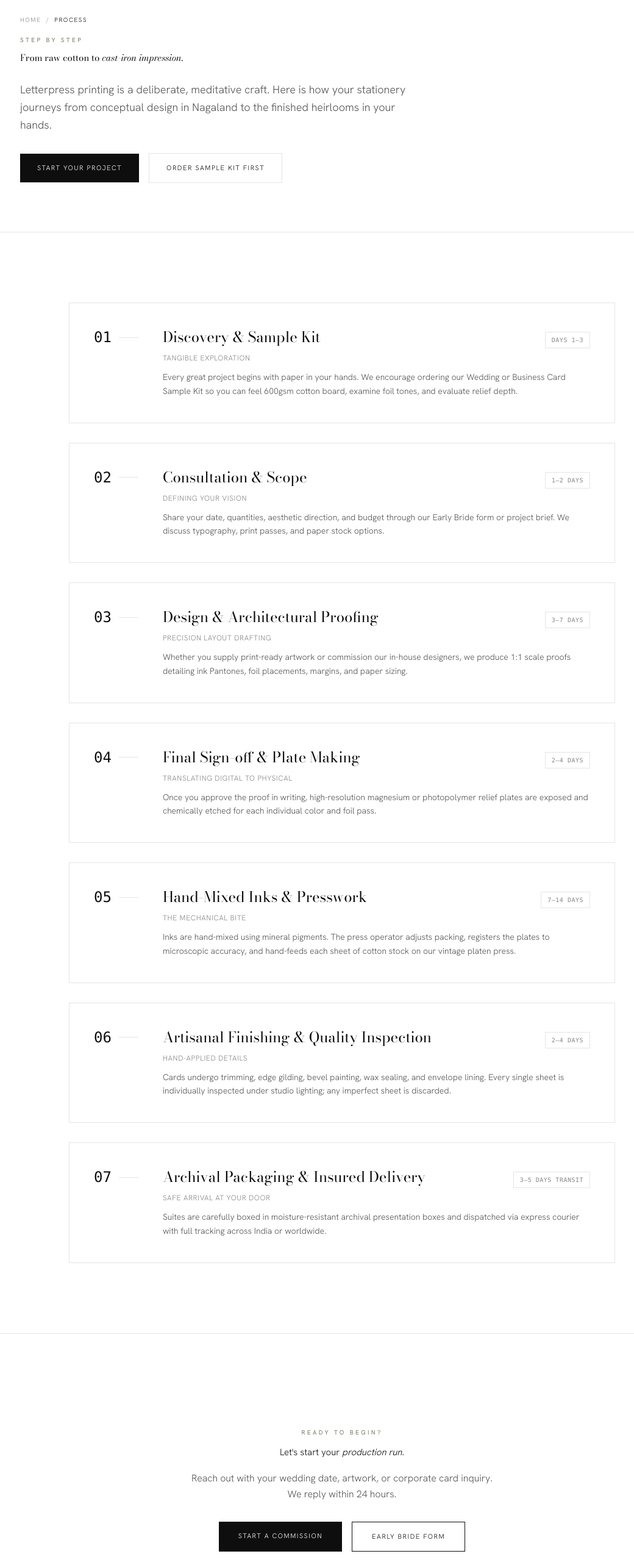
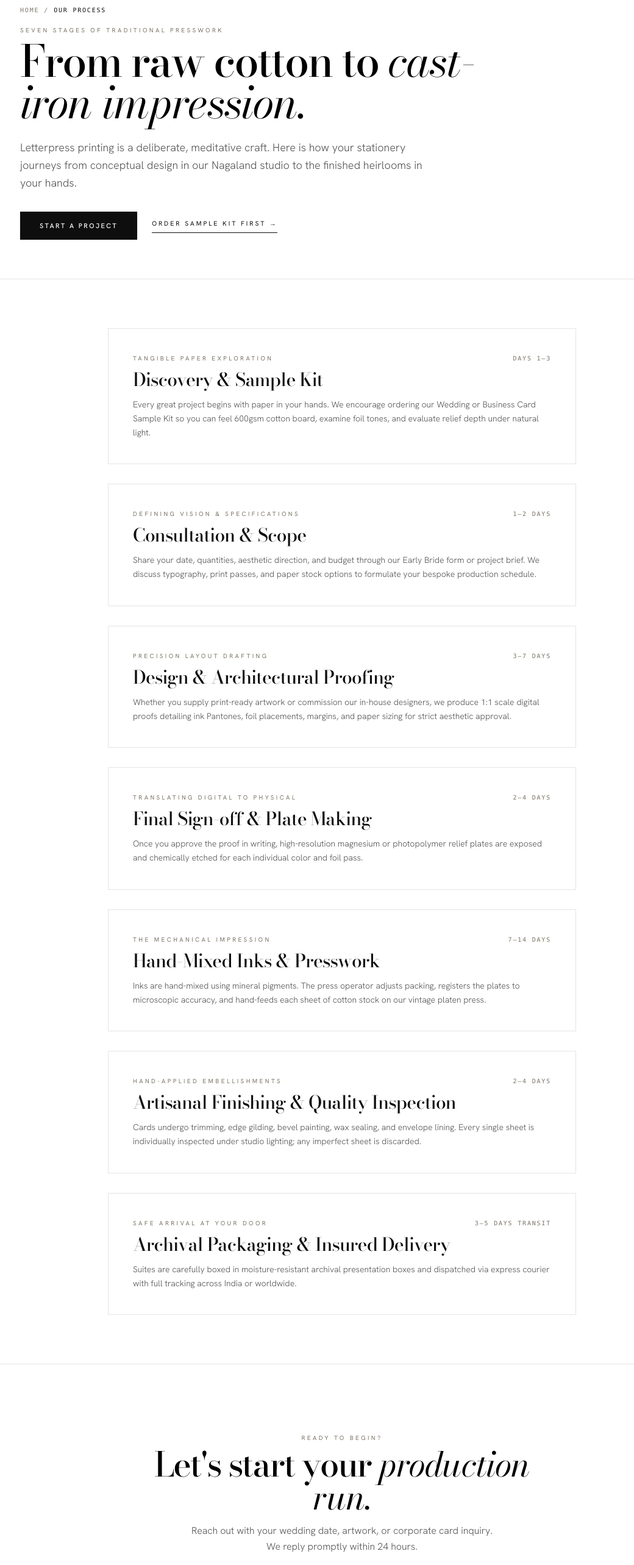
Before and after one commit to khiasu/FamousLetterPress, a Next.js app: page /process in a window 1280 px wide. Shown: the part 120-2686 px from the top of the page at 61% size, without its empty margins (79-1119 px from the left). Built offline with nearby package versions, Linux system fonts and the light colour scheme.

Commit message:
feat: restyle /process page with editorial typography, minimal timeline chips, and unified button styles

```diff
--- a/src/app/process/page.tsx
+++ b/src/app/process/page.tsx
@@ -10,51 +10,44 @@ export const metadata: Metadata = {
 
 const fullProcessSteps = [
   {
-    step: "01",
     title: "Discovery & Sample Kit",
-    subtitle: "Tangible exploration",
-    desc: "Every great project begins with paper in your hands. We encourage ordering our Wedding or Business Card Sample Kit so you can feel 600gsm cotton board, examine foil tones, and evaluate relief depth.",
+    subtitle: "Tangible Paper Exploration",
+    desc: "Every great project begins with paper in your hands. We encourage ordering our Wedding or Business Card Sample Kit so you can feel 600gsm cotton board, examine foil tones, and evaluate relief depth under natural light.",
     timeline: "Days 1–3",
   },
   {
-    step: "02",
     title: "Consultation & Scope",
-    subtitle: "Defining your vision",
-    desc: "Share your date, quantities, aesthetic direction, and budget through our Early Bride form or project brief. We discuss typography, print passes, and paper stock options.",
+    subtitle: "Defining Vision & Specifications",
+    desc: "Share your date, quantities, aesthetic direction, and budget through our Early Bride form or project brief. We discuss typography, print passes, and paper stock options to formulate your bespoke production schedule.",
     timeline: "1–2 Days",
   },
   {
-    step: "03",
     title: "Design & Architectural Proofing",
-    subtitle: "Precision layout drafting",
-    desc: "Whether you supply print-ready artwork or commission our in-house designers, we produce 1:1 scale proofs detailing ink Pantones, foil placements, margins, and paper sizing.",
+    subtitle: "Precision Layout Drafting",
+    desc: "Whether you supply print-ready artwork or commission our in-house designers, we produce 1:1 scale digital proofs detailing ink Pantones, foil placements, margins, and paper sizing for strict aesthetic approval.",
     timeline: "3–7 Days",
   },
   {
-    step: "04",
     title: "Final Sign-off & Plate Making",
-    subtitle: "Translating digital to physical",
+    subtitle: "Translating Digital to Physical",
     desc: "Once you approve the proof in writing, high-resolution magnesium or photopolymer relief plates are exposed and chemically etched for each individual color and foil pass.",
     timeline: "2–4 Days",
   },
   {
-    step: "05",
     title: "Hand-Mixed Inks & Presswork",
-    subtitle: "The mechanical bite",
+    subtitle: "The Mechanical Impression",
     desc: "Inks are hand-mixed using mineral pigments. The press operator adjusts packing, registers the plates to microscopic accuracy, and hand-feeds each sheet of cotton stock on our vintage platen press.",
     timeline: "7–14 Days",
   },
   {
-    step: "06",
     title: "Artisanal Finishing & Quality Inspection",
-    subtitle: "Hand-applied details",
+    subtitle: "Hand-Applied Embellishments",
     desc: "Cards undergo trimming, edge gilding, bevel painting, wax sealing, and envelope lining. Every single sheet is individually inspected under studio lighting; any imperfect sheet is discarded.",
     timeline: "2–4 Days",
   },
   {
-    step: "07",
     title: "Archival Packaging & Insured Delivery",
-    subtitle: "Safe arrival at your door",
+    subtitle: "Safe Arrival at Your Door",
     desc: "Suites are carefully boxed in moisture-resistant archival presentation boxes and dispatched via express courier with full tracking across India or worldwide.",
     timeline: "3–5 Days transit",
   },
@@ -62,37 +55,36 @@ const fullProcessSteps = [
 
 export default function ProcessPage() {
   return (
-    <div className="bg-white min-h-screen">
+    <div className="bg-white min-h-screen text-black select-none">
       {/* ── Header ── */}
-      <section className="pt-28 pb-14 md:pt-36 md:pb-20 border-b border-[#E5E5E5]">
+      <section className="pt-24 pb-12 md:pt-32 md:pb-16 border-b border-[#E5E5E5]">
         <div className="container-wide">
           <Reveal>
             <div className="max-w-3xl">
-              <div className="flex items-center gap-2 mb-4 text-[10px] tracking-[0.16em] uppercase text-[#888888] font-sans">
+              <div className="flex items-center gap-2 mb-4 text-[10px] tracking-[0.18em] uppercase text-[#7b7566] font-mono">
                 <Link href="/" className="hover:text-black transition-colors">Home</Link>
                 <span>/</span>
-                <span className="text-black">Process</span>
+                <span className="text-black font-medium">Our Process</span>
               </div>
-              <p className="eyebrow mb-2">Step by Step</p>
-              <h1 className="text-black mt-2 mb-6 font-serif">
-                From raw cotton to{" "}
-                <em className="font-light">cast-iron impression.</em>
+              <p className="k mb-2">Seven Stages of Traditional Presswork</p>
+              <h1 className="d text-[clamp(38px,7.5vw,72px)] leading-[0.98] mt-2 mb-6 font-serif text-black">
+                From raw cotton to <i>cast-iron impression.</i>
               </h1>
-              <p className="text-base md:text-lg text-[#555555] max-w-2xl font-light leading-relaxed mb-8">
-                Letterpress printing is a deliberate, meditative craft. Here is how your stationery journeys from conceptual design in Nagaland to the finished heirlooms in your hands.
+              <p className="text-base sm:text-lg text-[#555] max-w-2xl font-light leading-relaxed mb-8">
+                Letterpress printing is a deliberate, meditative craft. Here is how your stationery journeys from conceptual design in our Nagaland studio to the finished heirlooms in your hands.
               </p>
-              <div className="flex flex-wrap items-center gap-4">
+              <div className="flex flex-wrap items-center gap-4 sm:gap-6">
                 <Link
                   href="/start-a-project"
-                  className="inline-flex px-7 py-3.5 text-[11px] tracking-[0.14em] uppercase bg-black text-white hover:bg-[#222] transition-colors"
+                  className="inline-flex items-center justify-center px-7 sm:px-8 py-3.5 bg-black text-white hover:bg-[#222] transition-colors rounded-none text-[11px] uppercase tracking-[0.22em] font-sans font-medium whitespace-nowrap shadow-sm"
                 >
-                  Start Your Project
+                  Start a project
                 </Link>
                 <Link
                   href="/weddings/wedding-sample-kit"
-                  className="inline-flex px-7 py-3.5 text-[11px] tracking-[0.14em] uppercase border border-[#E5E5E5] text-black hover:border-black/40 transition-colors"
+                  className="ln"
                 >
-                  Order Sample Kit First
+                  Order Sample Kit First &rarr;
                 </Link>
               </div>
             </div>
@@ -101,34 +93,26 @@ export default function ProcessPage() {
       </section>
 
       {/* ── Step by Step Timeline ── */}
-      <section className="section bg-white" aria-label="Production Steps">
+      <section className="py-14 md:py-20 bg-white" aria-label="Production Steps">
         <div className="container-wide">
-          <div className="max-w-4xl mx-auto space-y-8">
+          <div className="max-w-3xl mx-auto space-y-6 md:space-y-8">
             {fullProcessSteps.map((item, idx) => (
-              <Reveal key={item.step} delay={idx * 0.06}>
-                <div className="bg-white border border-[#E5E5E5] p-8 md:p-10 flex flex-col md:flex-row gap-6 md:gap-10 items-start">
-                  <div className="shrink-0 flex items-center gap-3">
-                    <span className="font-mono text-2xl text-black font-light">
-                      {item.step}
+              <Reveal key={item.title} delay={idx * 0.05}>
+                <div className="bg-white border border-[#E5E5E5] p-6 sm:p-8 md:p-10 transition-all duration-300 hover:border-black/30 hover:shadow-[0_12px_28px_-16px_rgba(0,0,0,0.08)]">
+                  <div className="flex items-center justify-between gap-4 mb-2">
+                    <p className="k text-[10px] text-[#7b7566]">{item.subtitle}</p>
+                    <span className="text-[10px] font-mono uppercase tracking-[0.18em] text-[#7b7566]">
+                      {item.timeline}
                     </span>
-                    <div className="h-px w-8 bg-border-hairline hidden md:block" />
                   </div>
-                  <div className="flex-1">
-                    <div className="flex flex-wrap items-baseline justify-between gap-2 mb-2">
-                      <h2 className="text-xl md:text-2xl font-serif text-black">
-                        {item.title}
-                      </h2>
-                      <span className="text-[10px] font-mono tracking-wider uppercase text-[#888888] px-2.5 py-1 bg-white border border-[#E5E5E5]">
-                        {item.timeline}
-                      </span>
-                    </div>
-                    <p className="text-xs uppercase tracking-wider text-[#888888] font-sans mb-3">
-                      {item.subtitle}
-                    </p>
-                    <p className="text-xs md:text-sm text-[#555555] leading-relaxed font-light">
-                      {item.desc}
-                    </p>
-                  </div>
+
+                  <h2 className="font-serif font-medium text-2xl sm:text-3xl text-black tracking-tight mb-3">
+                    {item.title}
+                  </h2>
+
+                  <p className="text-xs sm:text-sm text-[#555] leading-relaxed font-light">
+                    {item.desc}
+                  </p>
                 </div>
               </Reveal>
             ))}
@@ -136,29 +120,30 @@ export default function ProcessPage() {
         </div>
       </section>
 
-      {/* ── CTA ── */}
-      <section className="section-lg bg-white text-black text-center border-t border-[#E5E5E5]">
-        <div className="container-narrow">
+      {/* ── Bottom CTA ── */}
+      <section className="py-20 md:py-28 bg-white text-black text-center border-t border-[#E5E5E5]">
+        <div className="max-w-2xl mx-auto px-6">
           <Reveal>
-            <p className="eyebrow text-[#888888] mb-3">Ready to Begin?</p>
-            <h2 className="text-black mb-4">
-              Let&apos;s start your <em className="font-light">production run.</em>
+            <p className="k mb-2">Ready to Begin?</p>
+            <h2 className="d text-[clamp(32px,6vw,56px)] leading-[1.05] font-serif text-black mb-4">
+              Let&apos;s start your <i>production run.</i>
             </h2>
-            <p className="text-sm md:text-base text-[#555555] mb-8 max-w-lg mx-auto leading-relaxed">
-              Reach out with your wedding date, artwork, or corporate card inquiry. We reply within 24 hours.
+            <p className="text-sm sm:text-base text-[#555] max-w-lg mx-auto mb-8 font-light leading-relaxed">
+              Reach out with your wedding date, artwork, or corporate card inquiry. We reply promptly within 24 hours.
             </p>
-            <div className="flex flex-wrap justify-center gap-4">
+            <div className="flex flex-wrap justify-center items-center gap-6 sm:gap-8">
               <Link
                 href="/start-a-project"
-                className="inline-flex px-8 py-3.5 text-[11px] tracking-[0.14em] uppercase bg-black text-white hover:bg-neutral-800 transition-colors"
+                className="inline-flex items-center justify-center px-8 py-4 bg-black text-white hover:bg-[#222] transition-colors rounded-none text-[11px] sm:text-xs uppercase tracking-[0.22em] font-sans font-medium whitespace-nowrap shadow-sm"
               >
                 Start a Commission
               </Link>
               <Link
                 href="/our-work/wedding-invites#early-bride"
-                className="inline-flex px-8 py-3.5 text-[11px] tracking-[0.14em] uppercase border border-black text-black hover:bg-black hover:text-white transition-colors"
+                className="inline-flex items-center gap-2 text-xs font-mono uppercase tracking-[0.16em] text-black hover:opacity-60 transition-opacity border-b border-black pb-0.5"
               >
-                Early Bride Form
+                <span>Early Bride Consultation</span>
+                <span aria-hidden="true">&rarr;</span>
               </Link>
             </div>
           </Reveal>
```
